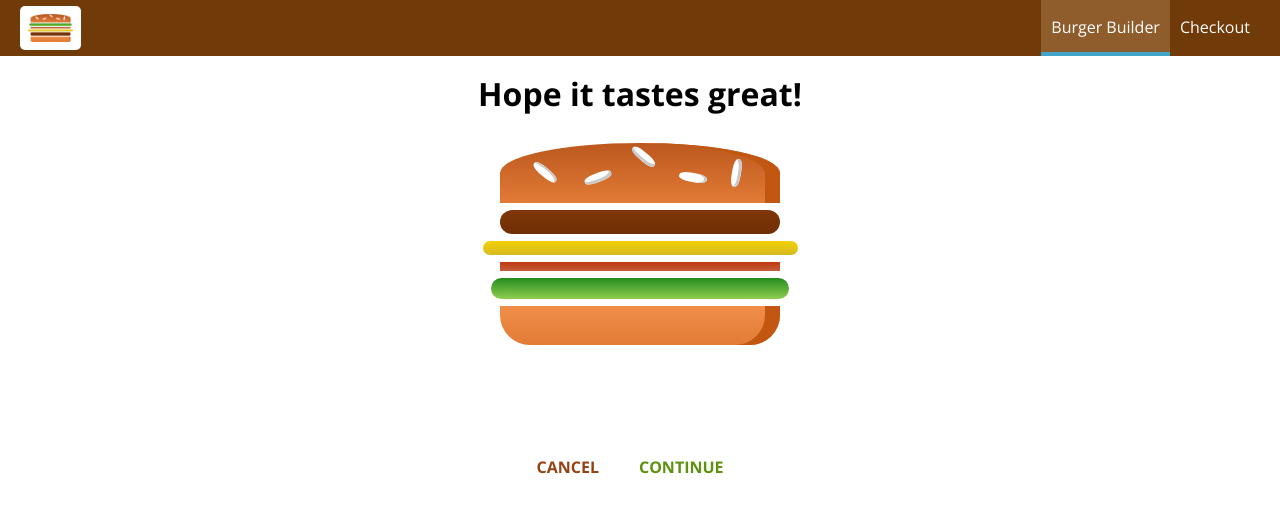
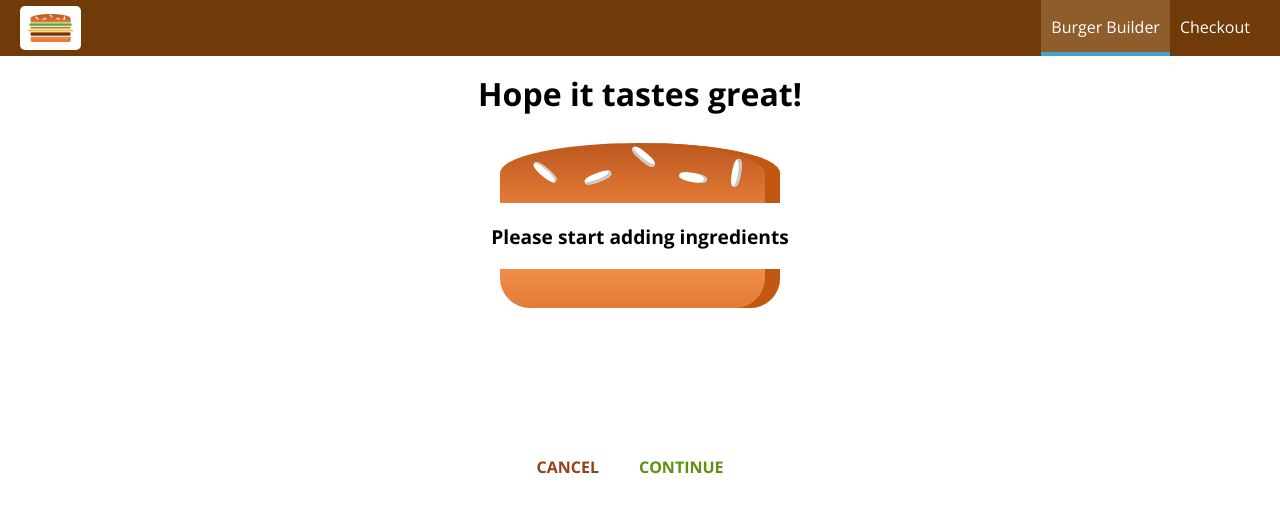
Before and after one commit to wesleyarchbell/react-burger-builder, a React (Create React App) app: page /checkout in a window 1280 px wide. Shown: the top 512 px of the page. Built offline with nearby package versions, Linux system fonts and the light colour scheme.

Commit message:
Pass ingredients to checkout

```diff
--- a/src/containers/BurgerBuilder/BurgerBuilder.js
+++ b/src/containers/BurgerBuilder/BurgerBuilder.js
@@ -116,18 +116,16 @@ class BurgerBuilder extends Component {
         //     this.setState({ loading: false, ordering: false });
         // });
 
-        let queryParams = Object.keys(this.state.ingredients)
-            .map(i => {
-                return [...Array(this.state.ingredients[i])]
-                    .map((amount, index) => {
-                        return (i + "=" + amount);
-                    })
-            }).reduce((arr, element) => {
-                return arr.concat(element);
-            }, []);
+        const queryParams = [];
+        for (let i in this.state.ingredients) {
+            queryParams.push(encodeURIComponent(i) + '=' + this.state.ingredients[i]);
+        }
 
-        console.log(queryParams);
-        //this.props.history.push('/checkout');
+        const queryString = queryParams.join('&');
+        this.props.history.push({
+            pathname: '/checkout',
+            search: '?' + queryString
+        });
     }
 
     render() {
--- a/src/containers/Checkout/Checkout.js
+++ b/src/containers/Checkout/Checkout.js
@@ -10,6 +10,15 @@ class Checkout extends Component {
             bacon: 1,
             salad: 1
         }
+    }
+
+    componentDidMount() {
+        const query = new URLSearchParams(this.props.location.search);
+        const ingredients = {};
+        for (let param of query.entries()) {
+            ingredients[param[0]] = +param[1];
+        }
+        this.setState({ingredients: ingredients});
     }
 
     checkoutCancelledHandler = () => {
```
